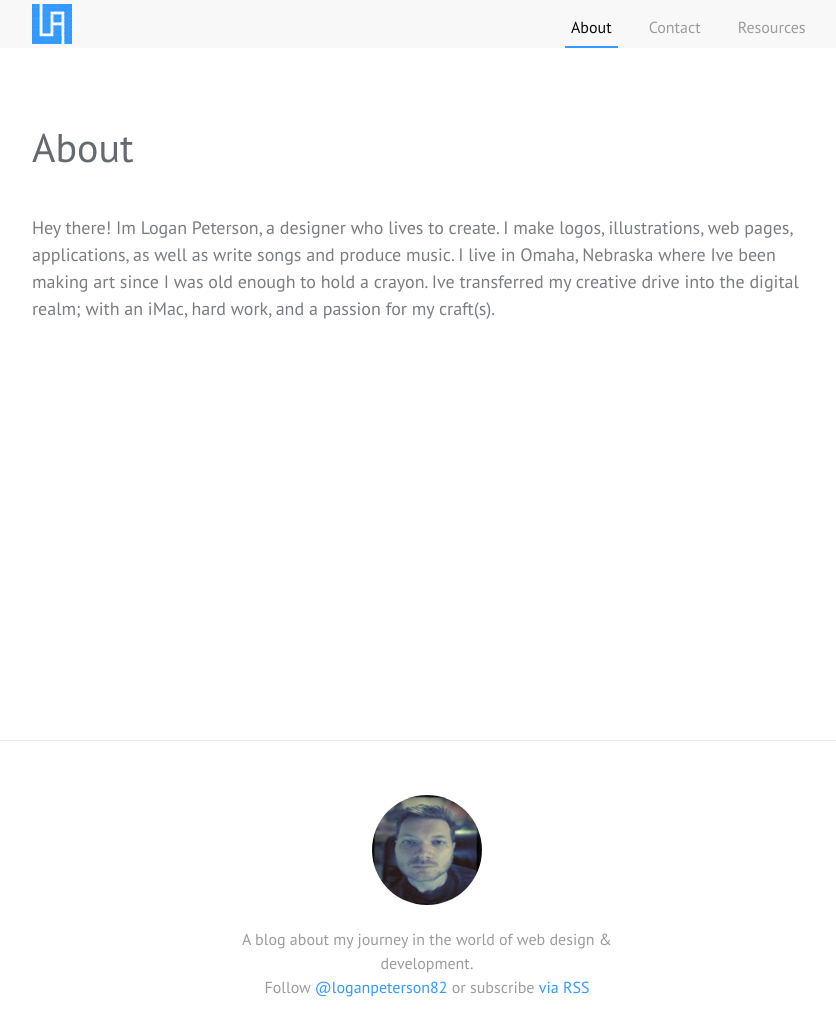
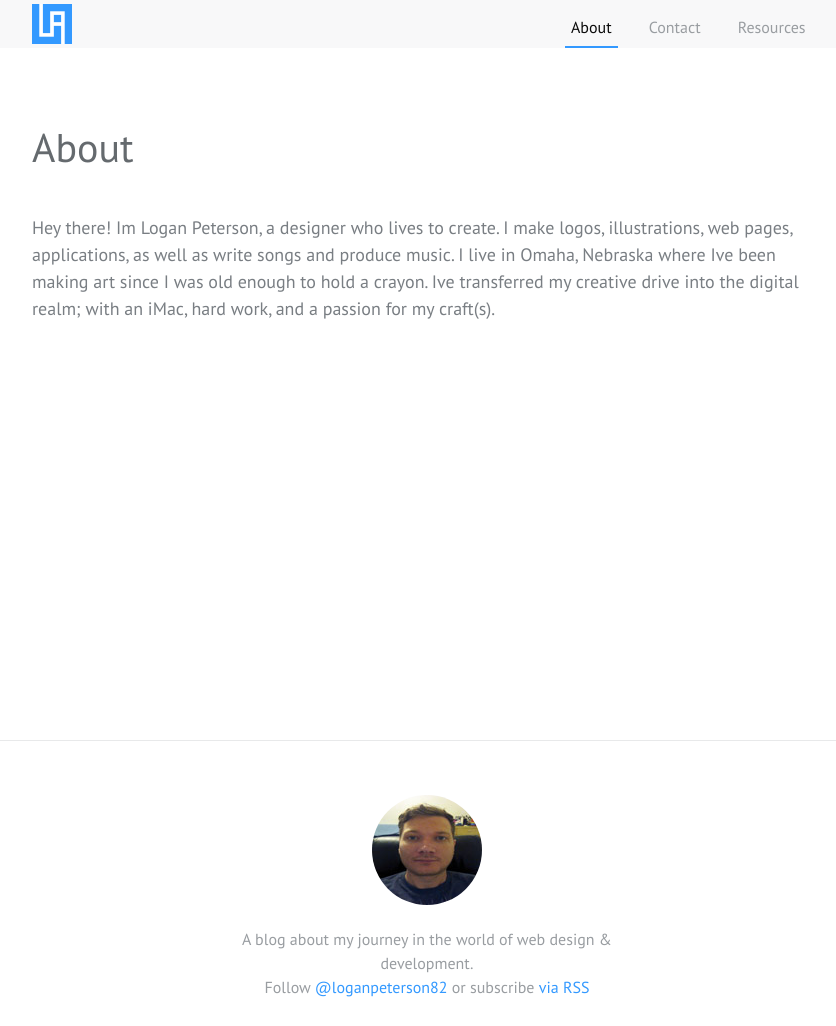
Before and after one commit to LoganAaron/loganaaron.github.io, a Jekyll site: the page built from about.md, in a window 1280 px wide. Shown: the whole page, without its empty margins (213-1049 px from the left). Built offline with Jekyll 4.4.1, drawn with Linux system fonts in a browser that asks for light colours.

Commit message:
image swap
change avatar photo
change logo from svg to png

```diff
--- a/_includes/header.html
+++ b/_includes/header.html
@@ -4,7 +4,7 @@
   <div class="grid">
     <div class="grid__col--12">
       <a class="site-logo" href="/" title="Logan Aaron - Home">
-        <img src="/img/loganaaron-logo.svg" alt="Logan Aarons Logo">
+        <img src="/img/loganaaron-logo.png" alt="Logan Aarons Logo">
       </a>
       <nav class="navbar" role="navigation">
         <ul class="nav">
--- a/_sass/modules/_logo.scss
+++ b/_sass/modules/_logo.scss
@@ -3,7 +3,17 @@
 // ==========================================================================
 
 .site-logo img {
-	width: 40px;
-	height: 40px;
 	margin-top: 4px;
+	@include mq(small) {
+		display: block;
+		width: 100px;
+		height: 100px;
+		margin: auto;
+	}
+	@include mq(medium) {
+		display: inline-block;
+		width: 40px;
+		height: 40px;
+	}
+
 }
```
Also changed, not shown: img/avatar.jpg, img/loganaaron-logo.png (added), img/loganaaron-logo.svg (deleted).
